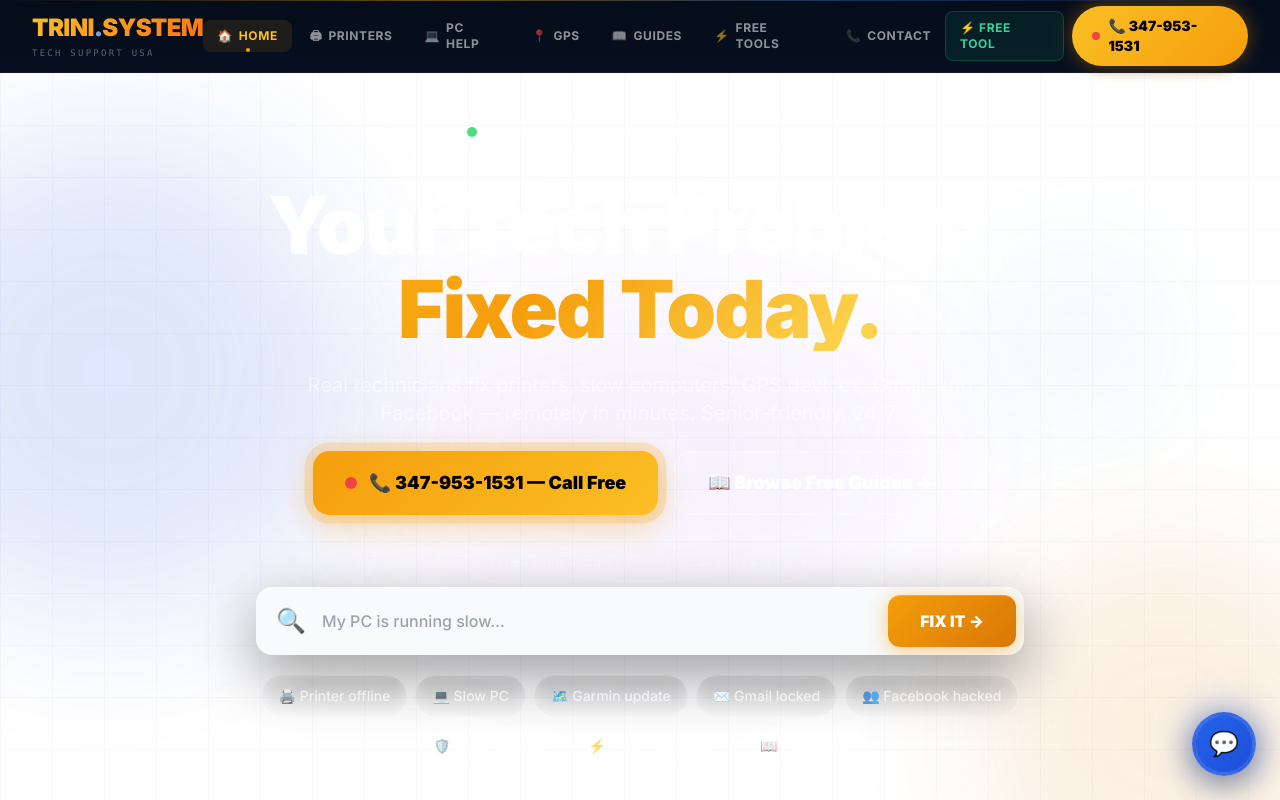
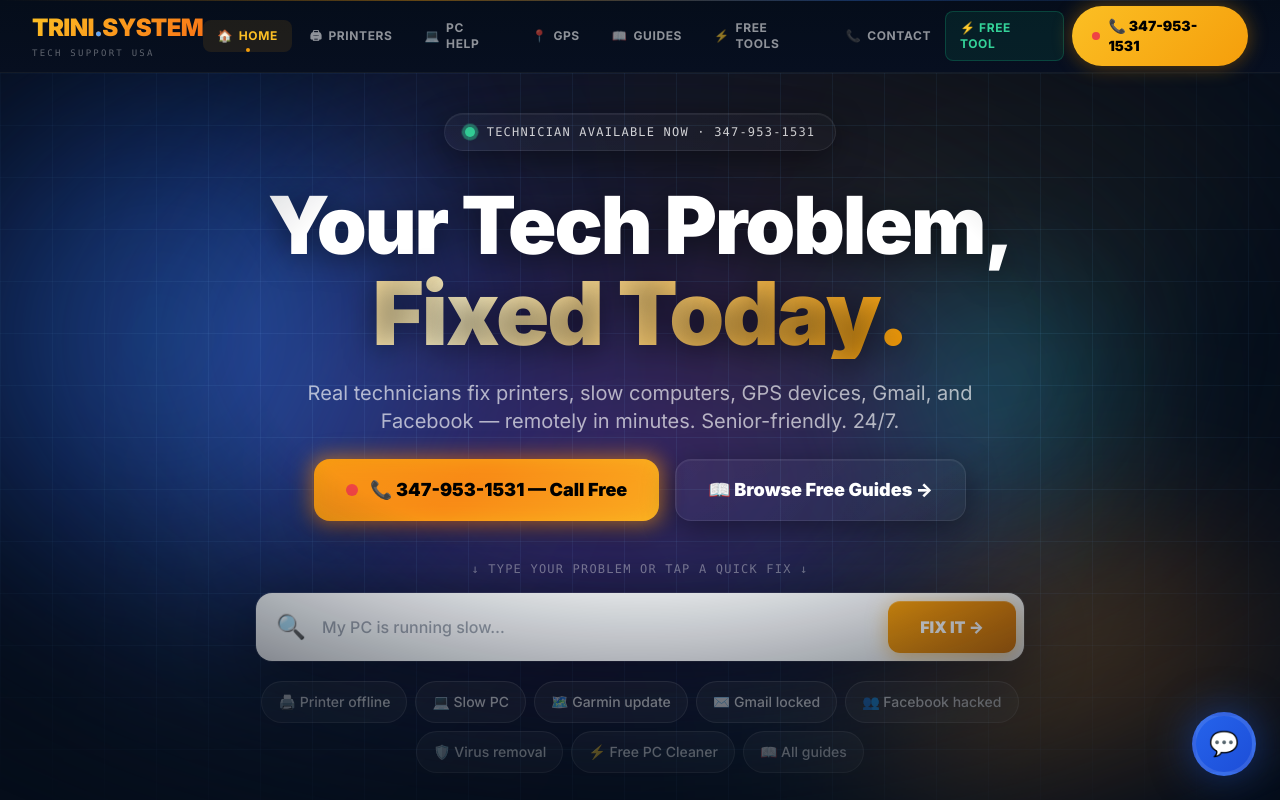
Before and after one commit to trinisystemllc2018/trinisystem, a Next.js app: page / in a window 1280 px wide. Shown: the top 800 px of the page. Built offline with nearby package versions, Linux system fonts and the light colour scheme.

Commit message:
Add files via upload

```diff
--- a/src/app/globals.css
+++ b/src/app/globals.css
@@ -232,19 +232,27 @@
    BACKGROUND UTILITIES
 ════════════════════════════════════════════════════════ */
 .bg-hero {
-  background: radial-gradient(ellipse 130% 90% at 50% -5%, #0d2448 0%, #060f20 55%, #020810 100%);
+  background:
+    radial-gradient(ellipse 80% 60% at 20% 10%, rgba(59,130,246,0.18) 0%, transparent 60%),
+    radial-gradient(ellipse 70% 50% at 85% 30%, rgba(245,158,11,0.14) 0%, transparent 55%),
+    radial-gradient(ellipse 90% 70% at 50% 100%, rgba(139,92,246,0.16) 0%, transparent 65%),
+    radial-gradient(ellipse 130% 90% at 50% -5%, #0d2448 0%, #060f20 55%, #020810 100%);
+  background-color: #050d1a;
 }
 .bg-section-dark {
   background: linear-gradient(180deg, #070f1f 0%, #0d1a30 50%, #060e1c 100%);
+  background-color: #050d1a;
 }
 .bg-section-navy {
   background: linear-gradient(180deg, #0a1628 0%, #0f2040 100%);
 }
 .bg-grid {
   background-image:
-    linear-gradient(rgba(59,130,246,0.045) 1px, transparent 1px),
-    linear-gradient(90deg, rgba(59,130,246,0.045) 1px, transparent 1px);
+    linear-gradient(rgba(99,180,255,0.08) 1px, transparent 1px),
+    linear-gradient(90deg, rgba(99,180,255,0.08) 1px, transparent 1px);
   background-size: 52px 52px;
+  -webkit-mask-image: radial-gradient(ellipse 100% 80% at 50% 30%, #000 30%, transparent 80%);
+          mask-image: radial-gradient(ellipse 100% 80% at 50% 30%, #000 30%, transparent 80%);
 }
 
 /* ════════════════════════════════════════════════════════
@@ -277,33 +285,37 @@
   will-change: auto;
 }
 .hero-orb-1 {
-  top: 0; left: -15%;
-  width: 600px; height: 600px;
-  opacity: 0.15;
-  filter: blur(70px);
-  background: radial-gradient(circle, #3b82f6 0%, #1d4ed8 40%, transparent 70%);
+  top: -10%; left: -15%;
+  width: 700px; height: 700px;
+  opacity: 0.55;
+  filter: blur(90px);
+  background: radial-gradient(circle, #3b82f6 0%, #1d4ed8 35%, transparent 70%);
+  mix-blend-mode: screen;
 }
 .hero-orb-2 {
-  bottom: -5%; right: -10%;
-  width: 480px; height: 480px;
-  opacity: 0.12;
-  filter: blur(60px);
-  background: radial-gradient(circle, #f59e0b 0%, #d97706 40%, transparent 70%);
+  bottom: -10%; right: -10%;
+  width: 580px; height: 580px;
+  opacity: 0.5;
+  filter: blur(80px);
+  background: radial-gradient(circle, #f59e0b 0%, #d97706 35%, transparent 70%);
+  mix-blend-mode: screen;
 }
 .hero-orb-3 {
   top: 45%; left: 50%;
   transform: translate(-50%, -50%);
-  width: 700px; height: 350px;
-  opacity: 0.07;
-  filter: blur(90px);
-  background: radial-gradient(ellipse, #8b5cf6 0%, #6d28d9 50%, transparent 70%);
+  width: 800px; height: 420px;
+  opacity: 0.35;
+  filter: blur(110px);
+  background: radial-gradient(ellipse, #8b5cf6 0%, #6d28d9 45%, transparent 70%);
+  mix-blend-mode: screen;
 }
 .hero-orb-4 {
-  top: 15%; right: 5%;
-  width: 280px; height: 280px;
-  opacity: 0.08;
-  filter: blur(50px);
-  background: radial-gradient(circle, #06b6d4, transparent 70%);
+  top: 15%; right: 8%;
+  width: 360px; height: 360px;
+  opacity: 0.4;
+  filter: blur(70px);
+  background: radial-gradient(circle, #06b6d4, transparent 65%);
+  mix-blend-mode: screen;
 }
 @media (min-width: 768px) and (prefers-reduced-motion: no-preference) {
   .hero-orb-1 { animation: float 9s ease-in-out infinite; }
@@ -395,3 +407,165 @@
   text-transform: uppercase;
   font-family: monospace;
 }
+
+/* ════════════════════════════════════════════════════════
+   v3.1 — 3D HERO ENHANCEMENTS
+════════════════════════════════════════════════════════ */
+
+/* Aurora ribbon — animated gradient sweep behind hero */
+.aurora {
+  position: absolute;
+  inset: 0;
+  pointer-events: none;
+  background:
+    conic-gradient(from 90deg at 50% 50%,
+      transparent 0deg,
+      rgba(59,130,246,0.12) 60deg,
+      rgba(139,92,246,0.10) 130deg,
+      rgba(245,158,11,0.10) 200deg,
+      rgba(6,182,212,0.10) 270deg,
+      transparent 360deg);
+  filter: blur(60px);
+  opacity: 0.7;
+  animation: auroraSpin 22s linear infinite;
+  mix-blend-mode: screen;
+}
+@keyframes auroraSpin {
+  from { transform: rotate(0deg); }
+  to { transform: rotate(360deg); }
+}
+@media (prefers-reduced-motion: reduce) {
+  .aurora { animation: none; }
+}
+
+/* Floating 3D card stack for hero */
+.hero-3d-stack {
+  position: relative;
+  perspective: 1400px;
+  transform-style: preserve-3d;
+}
+.hero-3d-card {
+  position: absolute;
+  border-radius: 1.5rem;
+  background: linear-gradient(135deg, rgba(15,23,42,0.85), rgba(30,41,59,0.7));
+  backdrop-filter: blur(20px);
+  -webkit-backdrop-filter: blur(20px);
+  border: 1px solid rgba(255,255,255,0.1);
+  box-shadow:
+    0 20px 60px -20px rgba(0,0,0,0.6),
+    0 0 0 1px rgba(245,158,11,0.05),
+    inset 0 1px 0 rgba(255,255,255,0.1);
+  padding: 1.25rem 1.5rem;
+  transform-style: preserve-3d;
+  transition: transform 0.4s cubic-bezier(0.22,1,0.36,1);
+}
+.hero-3d-card-1 {
+  top: 5%; left: -8%;
+  transform: rotateY(15deg) rotateX(-5deg) translateZ(40px);
+  animation: cardFloat1 7s ease-in-out infinite;
+}
+.hero-3d-card-2 {
+  top: 35%; right: -6%;
+  transform: rotateY(-18deg) rotateX(8deg) translateZ(60px);
+  animation: cardFloat2 9s ease-in-out infinite;
+}
+.hero-3d-card-3 {
+  bottom: 8%; left: 15%;
+  transform: rotateY(8deg) rotateX(-3deg) translateZ(20px);
+  animation: cardFloat3 8s ease-in-out infinite;
+}
+@keyframes cardFloat1 {
+  0%,100% { transform: rotateY(15deg) rotateX(-5deg) translateZ(40px) translateY(0); }
+  50%     { transform: rotateY(15deg) rotateX(-5deg) translateZ(40px) translateY(-12px); }
+}
+@keyframes cardFloat2 {
+  0%,100% { transform: rotateY(-18deg) rotateX(8deg) translateZ(60px) translateY(0); }
+  50%     { transform: rotateY(-18deg) rotateX(8deg) translateZ(60px) translateY(-15px); }
+}
+@keyframes cardFloat3 {
+  0%,100% { transform: rotateY(8deg) rotateX(-3deg) translateZ(20px) translateY(0); }
+  50%     { transform: rotateY(8deg) rotateX(-3deg) translateZ(20px) translateY(-10px); }
+}
+@media (max-width: 768px) {
+  .hero-3d-stack { display: none; }
+}
+@media (prefers-reduced-motion: reduce) {
+  .hero-3d-card-1, .hero-3d-card-2, .hero-3d-card-3 { animation: none; }
+}
+
+/* Premium glass card with edge glow */
+.glass-card {
+  background: linear-gradient(135deg, rgba(255,255,255,0.04) 0%, rgba(255,255,255,0.02) 100%);
+  backdrop-filter: blur(16px);
+  -webkit-backdrop-filter: blur(16px);
+  border: 1px solid rgba(255,255,255,0.08);
+  box-shadow:
+    0 8px 32px rgba(0,0,0,0.4),
+    inset 0 1px 0 rgba(255,255,255,0.06);
+}
+
+/* Bigger pulsing dot indicator */
+.pulse-dot {
+  position: relative;
+  display: inline-flex;
+  width: 10px;
+  height: 10px;
+}
+.pulse-dot::before, .pulse-dot::after {
+  content: '';
+  position: absolute;
+  inset: 0;
+  border-radius: 50%;
+  background: #34d399;
+}
+.pulse-dot::before {
+  animation: pulseRing 2s cubic-bezier(0.4,0,0.6,1) infinite;
+  opacity: 0.6;
+}
+@keyframes pulseRing {
+  0%   { transform: scale(1); opacity: 0.7; }
+  100% { transform: scale(3); opacity: 0; }
+}
+
+/* 3D depth for trust stat numbers */
+.stat-3d {
+  text-shadow:
+    0 1px 0 rgba(255,255,255,0.05),
+    0 4px 20px rgba(0,0,0,0.5);
+  transform: translateZ(0);
+}
+
+/* Gradient text shimmer for the gold headline */
+.text-gradient-gold-shimmer {
+  background: linear-gradient(110deg, #fbbf24 0%, #f59e0b 30%, #fef3c7 50%, #f59e0b 70%, #fbbf24 100%);
+  background-size: 200% 100%;
+  -webkit-background-clip: text;
+  -webkit-text-fill-color: transparent;
+  background-clip: text;
+  animation: shimmerGold 4s ease-in-out infinite;
+}
+@keyframes shimmerGold {
+  0%, 100% { background-position: 0% 50%; }
+  50%      { background-position: 100% 50%; }
+}
+@media (prefers-reduced-motion: reduce) {
+  .text-gradient-gold-shimmer { animation: none; }
+}
+
+/* Premium CTA glow ring */
+.cta-glow-ring {
+  position: relative;
+  isolation: isolate;
+}
+.cta-glow-ring::before {
+  content: '';
+  position: absolute;
+  inset: -3px;
+  background: linear-gradient(135deg, #f59e0b, #fbbf24, #f97316, #fbbf24);
+  background-size: 300% 300%;
+  border-radius: inherit;
+  z-index: -1;
+  opacity: 0.6;
+  filter: blur(10px);
+  animation: gradientShift 3s ease infinite;
+}
--- a/src/app/layout.tsx
+++ b/src/app/layout.tsx
@@ -320,7 +320,7 @@
           }}
         />
       </head>
-      <body className="bg-white text-gray-900 antialiased font-sans">
+      <body className="bg-[#050d1a] text-white antialiased font-sans">
         {/* GTM noscript */}
         <noscript>
           <iframe
--- a/src/app/page.tsx
+++ b/src/app/page.tsx
@@ -61,6 +61,9 @@
       {/* ══ HERO ════════════════════════════════════════════════════════
          Fully server-rendered. The H1 is the LCP element, ships in HTML. */}
       <section className="relative bg-hero bg-grid overflow-hidden min-h-screen flex flex-col" aria-label="Hero">
+        {/* Aurora ribbon — animated conic gradient */}
+        <div className="aurora" aria-hidden="true" />
+
         {/* Decorative orbs — pure CSS, animation disabled on mobile via media query */}
         <div className="hero-orb hero-orb-1" aria-hidden="true" />
         <div className="hero-orb hero-orb-2" aria-hidden="true" />
@@ -69,35 +72,33 @@
 
         <div className="relative z-10 flex-1 flex flex-col justify-center max-w-6xl mx-auto w-full px-4 pt-10 pb-16">
 
+          {/* Live status badge */}
           <div className="animate-fade-up flex justify-center mb-8">
-            <div className="inline-flex items-center gap-2 rounded-full px-5 py-2.5 text-xs font-mono tracking-widest uppercase"
-              style={{ background: "rgba(255,255,255,0.06)", border: "1px solid rgba(255,255,255,0.12)" }}>
-              <span className="relative flex h-2.5 w-2.5">
-                <span className="animate-ping absolute inline-flex h-full w-full rounded-full bg-green-400 opacity-75" />
-                <span className="relative inline-flex rounded-full h-2.5 w-2.5 bg-green-400" />
-              </span>
-              <span className="text-white/70">Technician Available Now · {PHONE}</span>
+            <div className="glass-card inline-flex items-center gap-3 rounded-full px-5 py-2.5 text-xs font-mono tracking-widest uppercase">
+              <span className="pulse-dot" aria-hidden="true" />
+              <span className="text-white/80">Technician Available Now · {PHONE}</span>
             </div>
           </div>
 
           {/* Main headline — LCP element. No animation delay on the critical text. */}
           <div className="text-center mb-6">
             <h1 className="font-black text-white leading-[1.05] tracking-tight"
-              style={{ fontSize: "clamp(2.6rem,7vw,5rem)" }}>
+              style={{ fontSize: "clamp(2.6rem,7vw,5rem)", textShadow: "0 4px 30px rgba(0,0,0,0.5)" }}>
               Your Tech Problem,
-              <span className="block text-gradient-gold" style={{ fontSize: "clamp(2.6rem,7vw,5rem)" }}>
+              <span className="block text-gradient-gold-shimmer" style={{ fontSize: "clamp(2.8rem,7.5vw,5.5rem)" }}>
                 Fixed Today.
               </span>
             </h1>
-            <p className="animate-fade-up delay-200 text-white/55 text-lg md:text-xl mt-5 max-w-2xl mx-auto">
+            <p className="animate-fade-up delay-200 text-white/65 text-lg md:text-xl mt-5 max-w-2xl mx-auto">
               Real technicians fix printers, slow computers, GPS devices, Gmail, and Facebook — remotely in minutes. Senior-friendly. 24/7.
             </p>
           </div>
 
+          {/* Primary CTAs */}
           <div className="animate-fade-up delay-300 flex flex-col sm:flex-row gap-4 justify-center mb-10">
             <a href={PHONE_HREF}
-              className="btn-glow touch-target flex items-center justify-center gap-3 px-8 py-4 rounded-2xl font-black text-lg text-black transition-all hover:scale-105 active:scale-95 animate-pulse-glow"
-              style={{ background: "linear-gradient(135deg, #f59e0b, #fbbf24)", boxShadow: "0 0 40px rgba(245,158,11,0.5), 0 8px 32px rgba(0,0,0,0.3)" }}>
+              className="cta-glow-ring touch-target flex items-center justify-center gap-3 px-8 py-4 rounded-2xl font-black text-lg text-black transition-all hover:scale-105 active:scale-95"
+              style={{ background: "linear-gradient(135deg, #f59e0b, #fbbf24)", boxShadow: "0 8px 32px rgba(0,0,0,0.4)" }}>
               <span className="relative flex h-3 w-3">
                 <span className="animate-ping absolute inline-flex h-full w-full rounded-full bg-red-500 opacity-75" />
                 <span className="relative inline-flex rounded-full h-3 w-3 bg-red-500" />
@@ -105,8 +106,7 @@
               📞 {PHONE} — Call Free
             </a>
             <Link href="/how-to"
-              className="btn-glow touch-target flex items-center justify-center gap-3 px-8 py-4 rounded-2xl font-black text-lg text-white transition-all hover:scale-105 active:scale-95"
-              style={{ background: "rgba(255,255,255,0.08)", border: "2px solid rgba(255,255,255,0.2)" }}>
+              className="glass-card touch-target flex items-center justify-center gap-3 px-8 py-4 rounded-2xl font-black text-lg text-white transition-all hover:scale-105 active:scale-95 hover:bg-white/10">
               📖 Browse Free Guides →
             </Link>
           </div>
@@ -116,11 +116,12 @@
             <HeroSearchIsland />
           </div>
 
-          <div className="animate-fade-up delay-500 flex flex-wrap justify-center gap-6 mt-10">
+          {/* Trust stats — 3D depth with glass background */}
+          <div className="animate-fade-up delay-500 grid grid-cols-2 md:grid-cols-4 gap-3 md:gap-4 mt-10 max-w-3xl mx-auto">
             {TRUST_STATS.map(t => (
-              <div key={t.label} className="text-center">
-                <div className="text-2xl md:text-3xl font-black" style={{ color: t.color }}>{t.val}</div>
-                <div className="text-white/40 text-xs font-mono tracking-wider mt-0.5">{t.label}</div>
+              <div key={t.label} className="glass-card text-center rounded-2xl py-4 px-3">
+                <div className="stat-3d text-2xl md:text-3xl font-black" style={{ color: t.color }}>{t.val}</div>
+                <div className="text-white/45 text-[11px] font-mono tracking-wider mt-1 uppercase">{t.label}</div>
               </div>
             ))}
           </div>
--- /dev/null
+++ b/src/components/3D/TriniLanding3D.tsx
@@ -0,0 +1,6 @@
+"use client";
+// CSS-only replacement — removed @react-three/fiber dependency that caused build failures.
+// This file satisfies any existing imports of TriniLanding3D without WebGL overhead.
+
+export function TriniLanding3D() { return null; }
+export default TriniLanding3D;
```
